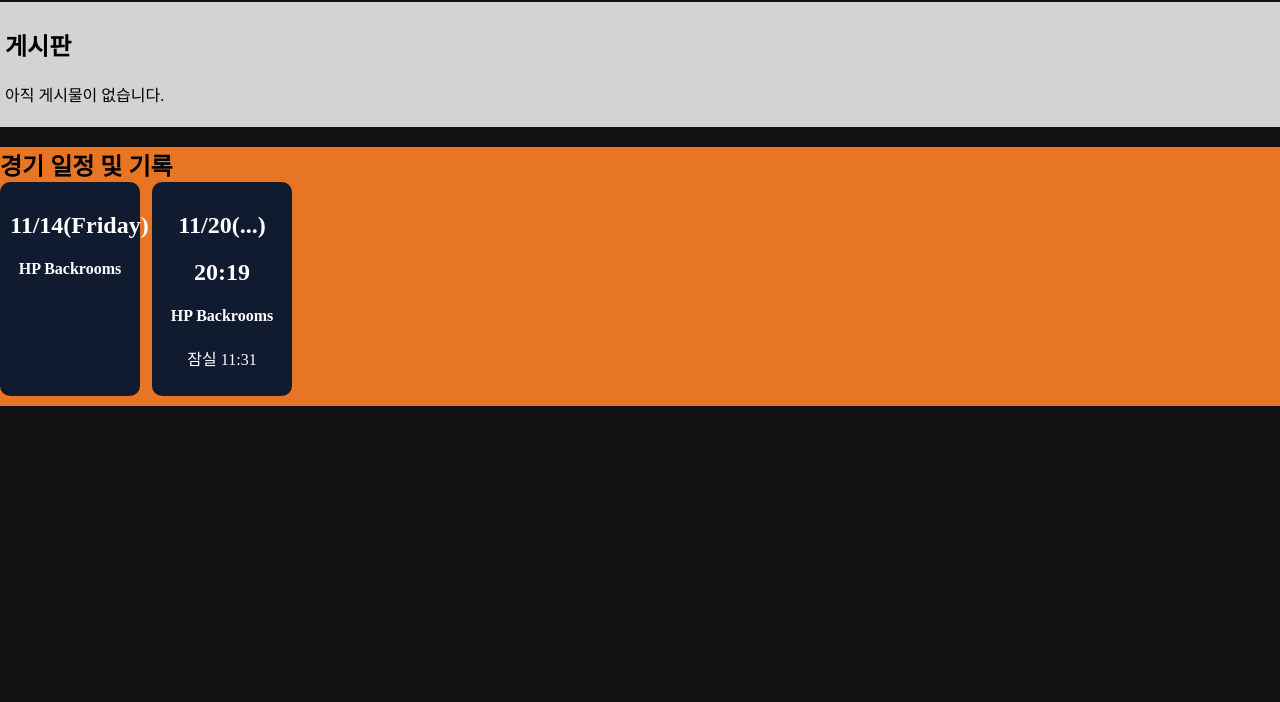
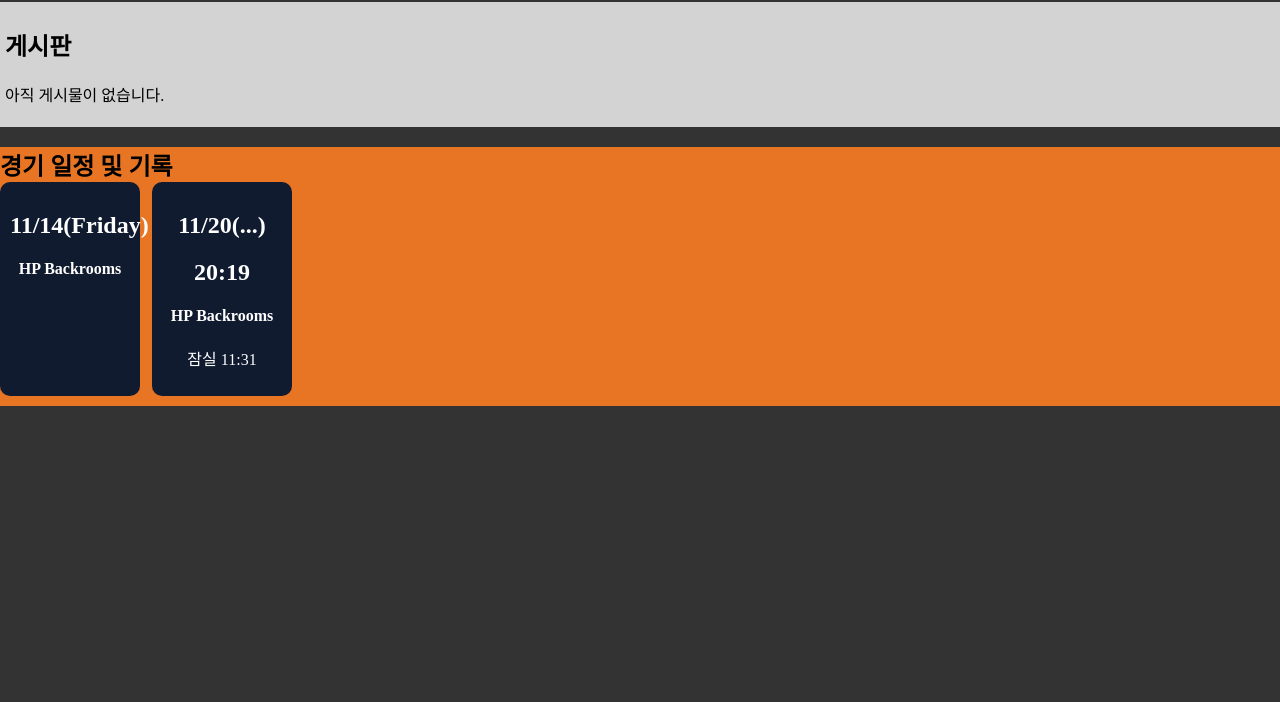
Before and after one commit to seungho2647/Ryzen-67s-home, a plain HTML site: page index.html in a window 1280 px wide. Shown: the part 98-800 px from the top of the page. Drawn offline with Linux system fonts and the dark colour scheme.

Commit message:
Change dark mode background color to #333333
Updated dark mode background color for better visibility.

```diff
--- a/style.css
+++ b/style.css
@@ -5,7 +5,7 @@
 }
 @media (prefers-color-scheme: dark) {
     :root {
-        --bg: #121212/*TODO - 다크모드 root*/
+        --bg: #333333/*TODO - 다크모드 root*/
     }
 }
 body {
```
